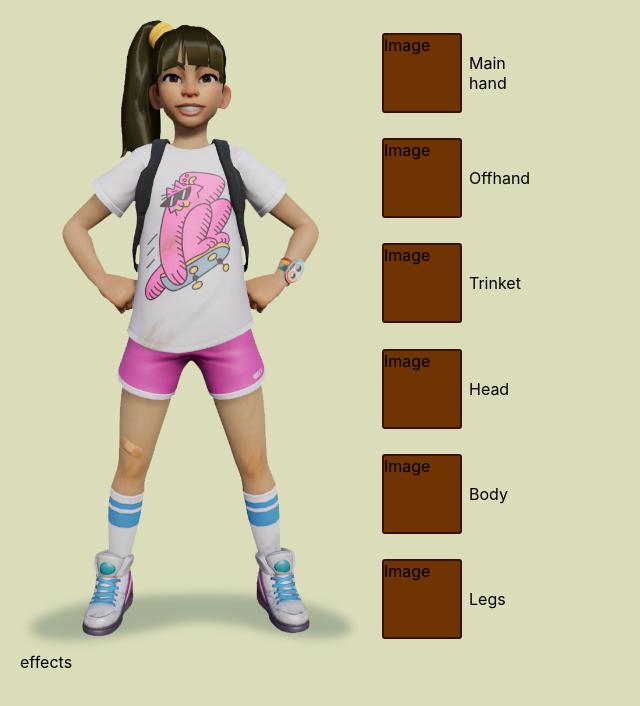
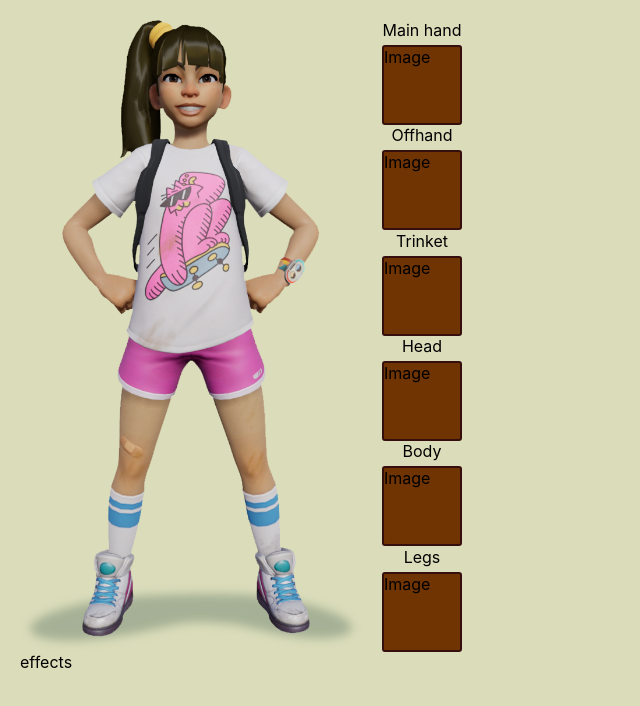
Before and after one commit to MartinBlackburn/grounded-gear-planner, a React (Create React App) app: page / in a window 1280 px wide. Shown: the top 706 px of the page, without its empty margins (0-640 px from the left). Built offline with nearby package versions, Linux system fonts and the light colour scheme.

Commit message:
added styles for selector

```diff
--- a/src/components/doll/index.tsx
+++ b/src/components/doll/index.tsx
@@ -7,34 +7,40 @@ import { Slot as SlotType } from "../../types/slots";
 // components
 import Slot from "../slot";
 
+// state
+import { useDispatch } from "react-redux";
+
 // styles
 import "./index.css";
+import { Actions } from "../../state/actions";
 
 const Doll = () => {
+    const dispatch = useDispatch();
+
     return (
         <div className="doll">
             <div className="doll__mainHand">
-                <Slot type={SlotType.MAINHAND} />
+                <Slot type={SlotType.MAINHAND} onClick={() => dispatch(Actions.openSelector(SlotType.MAINHAND))} />
             </div>
 
             <div className="doll__offHand">
-                <Slot type={SlotType.OFFHAND} />
+                <Slot type={SlotType.OFFHAND} onClick={() => dispatch(Actions.openSelector(SlotType.OFFHAND))} />
             </div>
 
             <div className="doll__trinket">
-                <Slot type={SlotType.TRINKET} />
+                <Slot type={SlotType.TRINKET} onClick={() => dispatch(Actions.openSelector(SlotType.TRINKET))} />
             </div>
 
             <div className="doll__head">
-                <Slot type={SlotType.HEAD} />
+                <Slot type={SlotType.HEAD} onClick={() => dispatch(Actions.openSelector(SlotType.HEAD))} />
             </div>
 
             <div className="doll__body">
-                <Slot type={SlotType.BODY} />
+                <Slot type={SlotType.BODY} onClick={() => dispatch(Actions.openSelector(SlotType.BODY))} />
             </div>
 
             <div className="doll__legs">
-                <Slot type={SlotType.LEGS} />
+                <Slot type={SlotType.LEGS} onClick={() => dispatch(Actions.openSelector(SlotType.LEGS))} />
             </div>
         </div>
     );
--- a/src/components/selector/index.css
+++ b/src/components/selector/index.css
@@ -0,0 +1,46 @@
+.selector {
+    width: 100%;
+    height: 100%;
+
+    display: flex;
+    align-content: center;
+    align-items: center;
+    justify-content: center;
+    flex-wrap: wrap;
+
+    background: rgba(0, 0, 0, 0.4);
+
+    position: fixed;
+    top: 0;
+    left: 0;
+}
+
+.selector__inner {
+    width: 100%;
+    max-width: 600px;
+    padding: 20px;
+
+    display: flex;
+    align-content: center;
+    align-items: center;
+    justify-content: space-around;
+    flex-wrap: wrap;
+
+    background: #f1f1e6;
+
+    position: relative;
+}
+
+.selector__close {
+    width: 20px;
+    height: 20px;
+
+    font-size: 20px;
+    line-height: 20px;
+
+    cursor: pointer;
+
+    position: absolute;
+    top: 5px;
+    right: 5px;
+}
--- a/src/components/selector/index.tsx
+++ b/src/components/selector/index.tsx
@@ -2,22 +2,45 @@
 import React from "react";
 
 // state
-import { useSelector } from "react-redux";
+import { useSelector, useDispatch } from "react-redux";
+import { Actions } from "../../state/actions";
 import { IState } from "../../state/store";
+
+// utils
+import { getSlotItems } from "../../utils/getSlotItems";
+
+// components
+import Slot from "../slot";
 
 // styles
 import "./index.css";
 
 const Selector = () => {
     const selectedSlot = useSelector((state: IState) => state.selectedSlot);
+    const dispatch = useDispatch();
 
     if (!selectedSlot) {
         return null;
     }
 
+    const items = getSlotItems(selectedSlot);
+
     return (
         <div className="selector">
-            <div>{selectedSlot}</div>
+            <div className="selector__inner">
+                <div className="selector__close" onClick={() => dispatch(Actions.closeSelector())}>
+                    x
+                </div>
+
+                {items.map((item, index) => (
+                    <Slot
+                        key={index}
+                        type={selectedSlot}
+                        item={item}
+                        onClick={() => dispatch(Actions.closeSelector())}
+                    />
+                ))}
+            </div>
         </div>
     );
 };
--- a/src/components/slot/index.css
+++ b/src/components/slot/index.css
@@ -1,27 +1,18 @@
 .slot {
+    display: flex;
+    flex-direction: column;
+    align-items: center;
+}
+
+.slot__name {
+    margin-bottom: 5px;
+}
+
+.slot__image {
     width: 80px;
     height: 80px;
 
     background: #703302;
     border: 2px solid #340f0e;
     border-radius: 3px;
-
-    position: relative;
 }
-
-.slot__name {
-    position: absolute;
-    top: 50%;
-    left: 85px;
-
-    transform: translate(0, -50%);
-}
-
-.slot__image {
-    width: 70px;
-    height: 70px;
-
-    position: absolute;
-    top: 0;
-    left: 0;
-}
--- a/src/components/slot/index.tsx
+++ b/src/components/slot/index.tsx
@@ -3,24 +3,21 @@ import React from "react";
 
 // types
 import { Slot as SlotType } from "../../types/slots";
-
-// state
-import { useDispatch } from "react-redux";
+import { ITrinket } from "../../types/trinket";
 
 // styles
 import "./index.css";
-import { Actions } from "../../state/actions";
 
 interface IProps {
     type: SlotType;
+    onClick: () => void;
+    item?: ITrinket;
 }
 
 const Slot = (props: IProps) => {
-    const dispatch = useDispatch();
-
     return (
-        <div className="slot" onClick={() => dispatch(Actions.openSelector(props.type))}>
-            <div className="slot__name">{props.type}</div>
+        <div className="slot" onClick={() => props.onClick()}>
+            <div className="slot__name">{props.item?.name || props.type}</div>
             <div className="slot__image">Image</div>
         </div>
     );
--- /dev/null
+++ b/src/utils/getSlotItems.ts
@@ -0,0 +1,15 @@
+// data
+import { Trinkets } from "../data/trinkets";
+
+// types
+import { Slot } from "../types/slots";
+
+export const getSlotItems = (slot: Slot) => {
+    switch (slot) {
+        case Slot.TRINKET:
+            return Trinkets;
+
+        default:
+            return [];
+    }
+};
```
Also changed, not shown: 1 other file (tests, documents, lock files or other folders).
